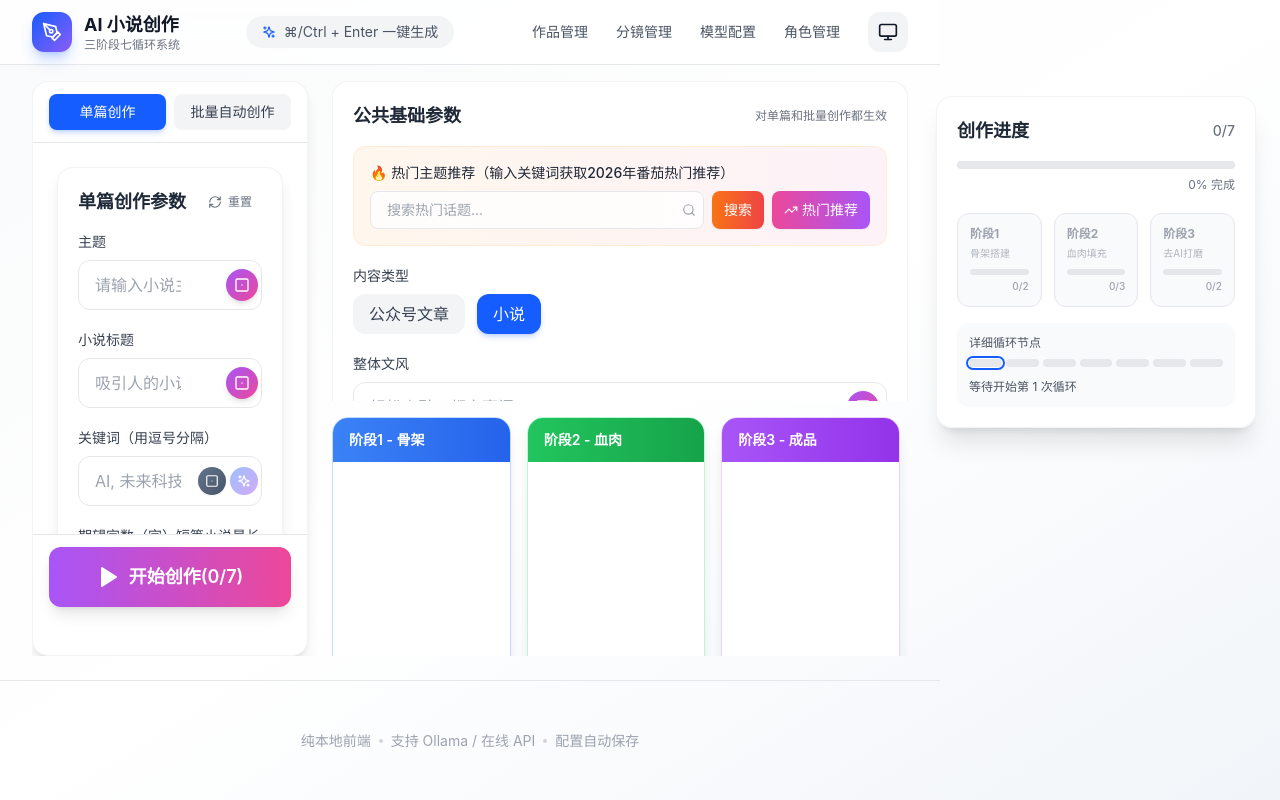
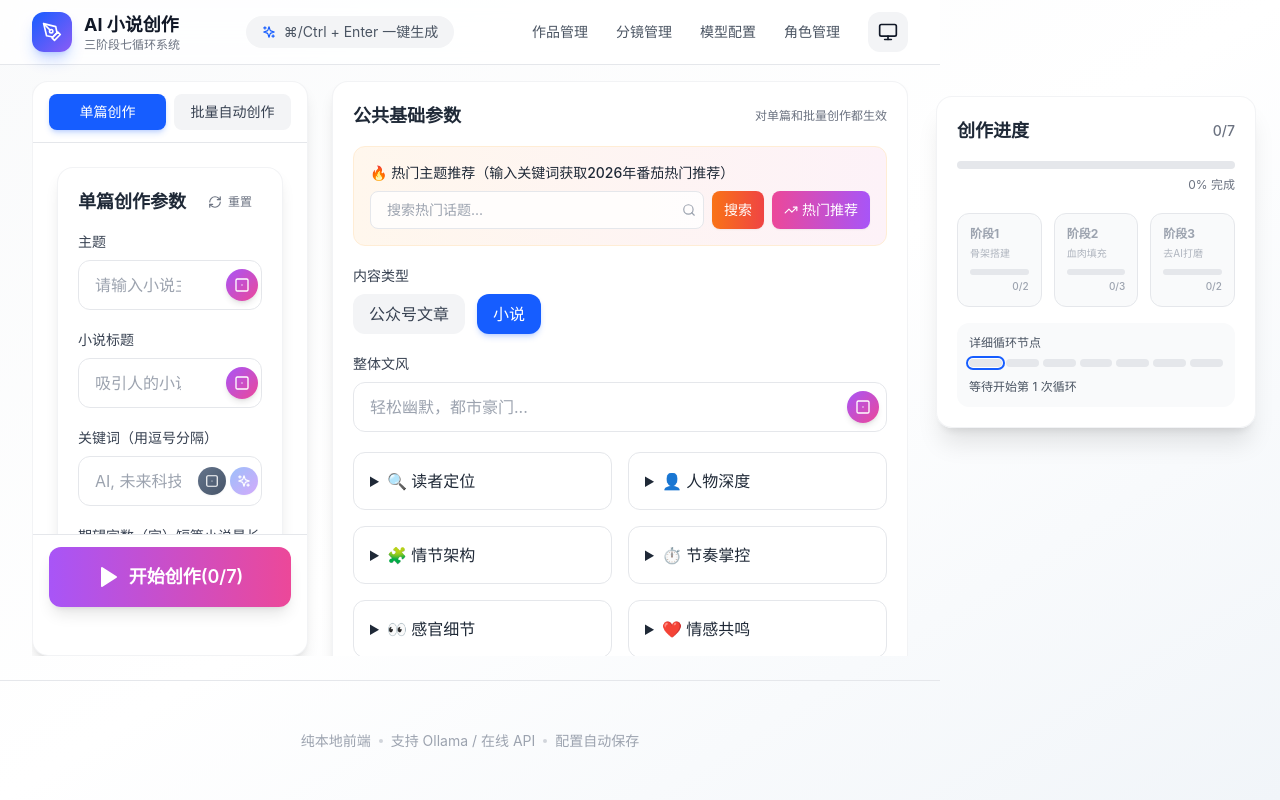
Before and after one commit to lanqiang101/ai-content-txt, a React (Vite) app: page / in a window 1280 px wide. Built offline with nearby package versions, Linux system fonts and the light colour scheme.

Commit message:
fix: adjust layout and styling of BaseParamsPanel and OutputPanel components

```diff
--- a/src/App.tsx
+++ b/src/App.tsx
@@ -201,7 +201,7 @@ function App() {
             {/* 右侧：公共参数 + 输出 - 2/3 宽度 */}
             <div className="xl:col-span-2 flex flex-col min-h-0">
               {/* 公共基础参数区块 - 限制最大高度避免占用太多空间 */}
-              <div className="mb-4 max-h-[40vh] overflow-y-auto">
+              <div className="mb-4 ">
                 <BaseParamsPanel />
               </div>
 
--- a/src/components/OutputPanels.tsx
+++ b/src/components/OutputPanels.tsx
@@ -1,9 +1,9 @@
-import React, { useState } from 'react';
-import { Copy, Download, Check, RefreshCw, Square } from 'lucide-react';
-import { GenerationState } from '../types';
-import { useStore } from '../store/useStore';
-import { useGeneration } from '../hooks/useGeneration';
-import { Tooltip } from './Tooltip';
+import React, { useState } from "react";
+import { Copy, Download, Check, RefreshCw, Square } from "lucide-react";
+import { GenerationState } from "../types";
+import { useStore } from "../store/useStore";
+import { useGeneration } from "../hooks/useGeneration";
+import { Tooltip } from "./Tooltip";
 
 interface OutputPanelProps {
   title: string;
@@ -30,11 +30,17 @@ const STAGE_COLORS = {
   },
 };
 
-const OutputPanel: React.FC<OutputPanelProps> = ({ title, content, stage, isLoading }) => {
+const OutputPanel: React.FC<OutputPanelProps> = ({
+  title,
+  content,
+  stage,
+  isLoading,
+}) => {
   const [copied, setCopied] = useState(false);
   const { regenerateStageCycle, stopGeneration } = useGeneration();
-  const generation = useStore(state => state.generation);
-  const isGeneratingThis = generation.currentStage === stage && generation.isGenerating;
+  const generation = useStore((state) => state.generation);
+  const isGeneratingThis =
+    generation.currentStage === stage && generation.isGenerating;
   const colors = STAGE_COLORS[stage];
 
   const handleCopy = async () => {
@@ -44,11 +50,11 @@ const OutputPanel: React.FC<OutputPanelProps> = ({ title, content, stage, isLoad
   };
 
   const handleDownload = () => {
-    const blob = new Blob([content], { type: 'text/plain' });
+    const blob = new Blob([content], { type: "text/plain" });
     const url = URL.createObjectURL(blob);
-    const a = document.createElement('a');
+    const a = document.createElement("a");
     a.href = url;
-    a.download = `${title.replace(/\s+/g, '-')}.txt`;
+    a.download = `${title.replace(/\s+/g, "-")}.txt`;
     document.body.appendChild(a);
     a.click();
     document.body.removeChild(a);
@@ -62,7 +68,7 @@ const OutputPanel: React.FC<OutputPanelProps> = ({ title, content, stage, isLoad
       const cycleCount = cycleCountMap[stage];
       await regenerateStageCycle(stage, cycleCount);
     } catch (err) {
-      console.error('Regenerate failed:', err);
+      console.error("Regenerate failed:", err);
     }
   };
 
@@ -71,8 +77,12 @@ const OutputPanel: React.FC<OutputPanelProps> = ({ title, content, stage, isLoad
   };
 
   return (
-    <div className={`bg-white dark:bg-slate-800 rounded-2xl shadow-lg overflow-hidden transition-all hover:shadow-xl border ${colors.border} flex flex-col h-[500px]`}>
-      <div className={`flex items-center justify-between px-4 py-3 bg-gradient-to-r ${colors.gradient}`}>
+    <div
+      className={`bg-white dark:bg-slate-800 rounded-2xl shadow-lg overflow-hidden transition-all hover:shadow-xl border ${colors.border} flex flex-col h-[300px]`}
+    >
+      <div
+        className={`flex items-center justify-between px-4 py-3 bg-gradient-to-r ${colors.gradient}`}
+      >
         <h3 className="font-semibold text-white text-sm">{title}</h3>
         <div className="flex gap-1">
           {content && !isGeneratingThis && (
@@ -116,7 +126,7 @@ const OutputPanel: React.FC<OutputPanelProps> = ({ title, content, stage, isLoad
         </div>
       </div>
       <div className="flex-1 p-4 overflow-y-auto">
-        {isGeneratingThis || (isLoading && content === '') ? (
+        {isGeneratingThis || (isLoading && content === "") ? (
           <div className="flex items-center justify-center h-full text-gray-400 dark:text-gray-500">
             <div className="animate-pulse">生成中...</div>
           </div>
@@ -146,19 +156,19 @@ export const OutputPanels: React.FC<OutputPanelsProps> = ({ generation }) => {
     <div className="grid grid-cols-1 md:grid-cols-3 gap-4 mb-6">
       <OutputPanel
         title="阶段1 - 骨架"
-        content={stage1Result || ''}
+        content={stage1Result || ""}
         stage={1}
         isLoading={generation.isGenerating && generation.currentStage === 1}
       />
       <OutputPanel
         title="阶段2 - 血肉"
-        content={stage2Result || ''}
+        content={stage2Result || ""}
         stage={2}
         isLoading={generation.isGenerating && generation.currentStage === 2}
       />
       <OutputPanel
         title="阶段3 - 成品"
-        content={stage3Result || ''}
+        content={stage3Result || ""}
         stage={3}
         isLoading={generation.isGenerating && generation.currentStage === 3}
       />
```
